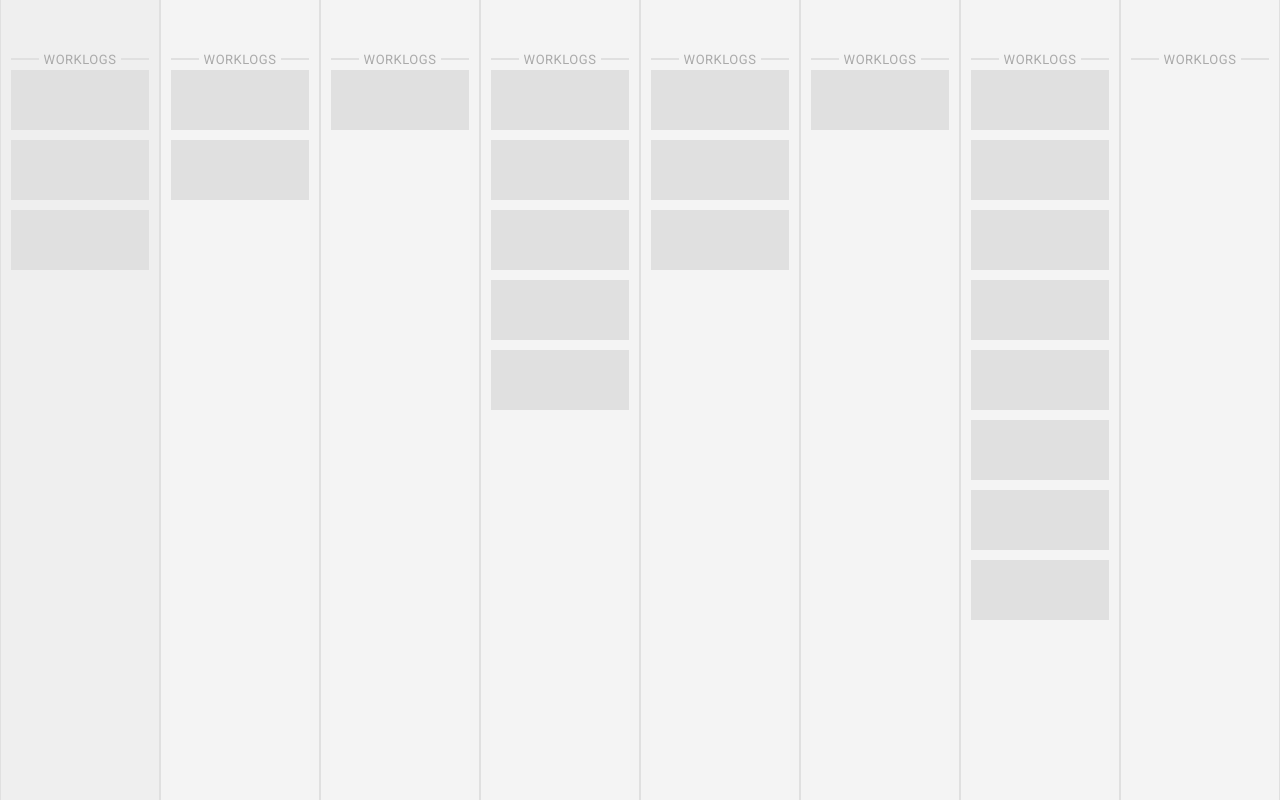
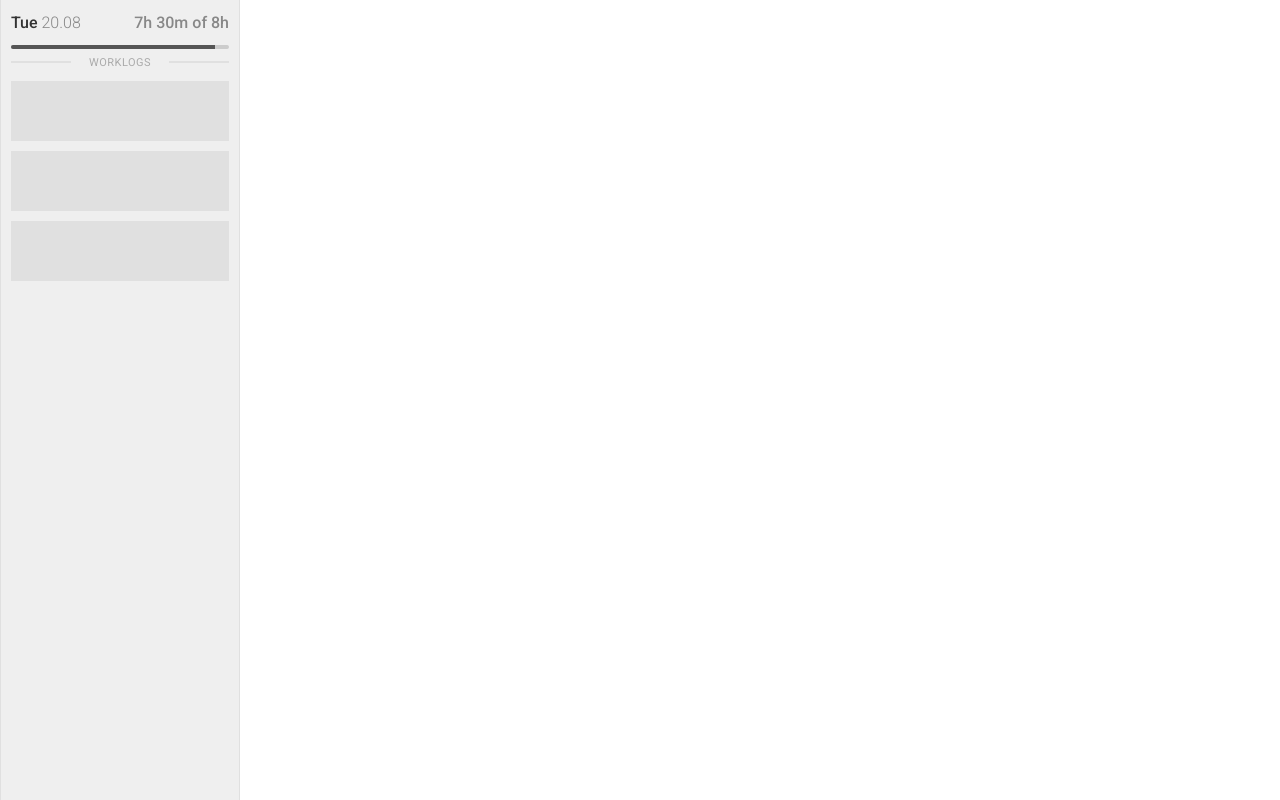
Before and after one commit to zaxanq/jira-like-time-logging, a website: page src/index.html in a window 1280 px wide. Drawn offline with nearby package versions, Linux system fonts and the light colour scheme; files that its build step writes are made by us from their sources.

Commit message:
Single column for now. Developed column head.

```diff
--- a/package.json
+++ b/package.json
@@ -1,6 +1,6 @@
 {
   "name": "jira-like-time-logging",
-  "version": "0.0.3",
+  "version": "0.0.4",
   "description": "",
   "main": "index.js",
   "scripts": {
--- a/src/index.html
+++ b/src/index.html
@@ -9,6 +9,20 @@
 <main class="wrapper">
     <div class="column" id="column-1">
         <div class="column__head">
+            <div class="column__details">
+                <p class="column__date">
+                    <span class="column__date-day">Tue</span>
+                    <span class="column__date-date">20.08</span>
+                </p>
+                <p class="column__hours">
+                    <span class="column__hours-worked">7h 30m</span>
+                    <span>of</span>
+                    <span class="column__hours-total">8h</span>
+                </p>
+            </div>
+            <div class="column__progress">
+                <div class="column__progress--done" id="column-1__progress--done"></div>
+            </div>
             <h2 class="column__title">Worklogs</h2>
         </div>
         <div class="column__body">
@@ -17,75 +31,6 @@
             <div class="card" id="card-3"></div>
         </div>
     </div>
-    <div class="column" id="column-2">
-        <div class="column__head">
-            <h2 class="column__title">Worklogs</h2>
-        </div>
-        <div class="column__body">
-            <div class="card" id="card-4"></div>
-            <div class="card" id="card-5"></div>
-        </div>
-    </div>
-    <div class="column" id="column-3">
-        <div class="column__head">
-            <h2 class="column__title">Worklogs</h2>
-        </div>
-        <div class="column__body">
-            <div class="card" id="card-6"></div>
-        </div>
-    </div>
-    <div class="column" id="column-4">
-        <div class="column__head">
-            <h2 class="column__title">Worklogs</h2>
-        </div>
-        <div class="column__body">
-            <div class="card" id="card-7"></div>
-            <div class="card" id="card-8"></div>
-            <div class="card" id="card-9"></div>
-            <div class="card" id="card-10"></div>
-            <div class="card" id="card-11"></div>
-        </div>
-    </div>
-    <div class="column" id="column-5">
-        <div class="column__head">
-            <h2 class="column__title">Worklogs</h2>
-        </div>
-        <div class="column__body">
-            <div class="card" id="card-12"></div>
-            <div class="card" id="card-13"></div>
-            <div class="card" id="card-14"></div>
-        </div>
-    </div>
-    <div class="column" id="column-6">
-        <div class="column__head">
-            <h2 class="column__title">Worklogs</h2>
-        </div>
-        <div class="column__body">
-            <div class="card" id="card-15"></div>
-        </div>
-    </div>
-    <div class="column" id="column-7">
-        <div class="column__head">
-            <h2 class="column__title">Worklogs</h2>
-        </div>
-        <div class="column__body">
-            <div class="card" id="card-16"></div>
-            <div class="card" id="card-17"></div>
-            <div class="card" id="card-18"></div>
-            <div class="card" id="card-19"></div>
-            <div class="card" id="card-20"></div>
-            <div class="card" id="card-21"></div>
-            <div class="card" id="card-22"></div>
-            <div class="card" id="card-23"></div>
-        </div>
-    </div>
-    <div class="column" id="column-8">
-        <div class="column__head">
-            <h2 class="column__title">Worklogs</h2>
-        </div>
-        <div class="column__body">
-        </div>
-    </div>
 </main>
 </body>
 </html>
--- a/src/styles/scss/_mixins.scss
+++ b/src/styles/scss/_mixins.scss
@@ -12,3 +12,15 @@
     flex-direction: $flex-direction;
   }
 }
+
+@mixin transition($time, $easing: ease-in-out, $delay: 0s, $property: all) {
+  transition-duration: $time;
+  transition-timing-function: $easing;
+  @if $property != all {
+    transition-property: $property;
+    will-change: $property;
+  }
+  @if $delay != 0s {
+    transition-delay: $delay;
+  }
+}
--- a/src/styles/scss/_reset.scss
+++ b/src/styles/scss/_reset.scss
@@ -1,4 +1,4 @@
-body, h1, h2, h3, h4, h5, h6 {
+body, h1, h2, h3, h4, h5, h6, p {
   margin: 0;
   padding: 0;
   font: inherit;
--- a/src/styles/scss/components/_column.scss
+++ b/src/styles/scss/components/_column.scss
@@ -1,26 +1,62 @@
 $column-head-border-width: 0.2rem;
-$column-title-font-size: 1.3rem;
+$column-title-font-size: 1.1rem;
 
 .column {
   @include flex(flex-start, center, column);
+  max-width: 24rem;
   flex: 1;
   height: inherit;
   border-left: 0.1rem solid;
   border-right: 0.1rem solid;
   padding: 0 1rem;
+  @include transition(0.1s, ease-in-out, 0s, background-color);
 }
 
 .column__head {
-  @include size(100%, 6rem);
+  width: 100%;
   @include flex(flex-start, center, column);
   position: relative;
-  margin-bottom: 1rem;
+  margin-bottom: 1.8rem;
   border-bottom: $column-head-border-width solid;
+}
+
+.column__details {
+  @include size(100%);
+  @include flex(space-between, center);
+  margin: 1rem 0;
+}
+
+.column__date {
+  .column__date-day {
+    font-weight: 500;
+  }
+}
+
+.column__hours {
+  font-weight: 500;
+}
+
+.column__progress {
+  $progress-height: 1rem;
+  @include size(100%, $progress-height);
+  margin-bottom: 1.2rem;
+  border-radius: $progress-height / 2;
+  overflow: hidden;
+}
+
+.column__progress--done {
+  height: 100%;
+  @include transition(0.35s, ease-in-out, 0.05s, width);
+}
+
+//temporary
+#column-1__progress--done {
+  width: 93.75%;
 }
 
 .column__title {
   position: absolute;
-  padding: 0 0.5rem;
+  padding: 0 1.8rem;
   bottom: -(($column-title-font-size + $column-head-border-width) / 2);
   font-size: $column-title-font-size;
   text-transform: uppercase;
--- a/src/styles/scss/themes/_column.theme.scss
+++ b/src/styles/scss/themes/_column.theme.scss
@@ -12,6 +12,22 @@
     }
   }
 
+  .column__details {
+    color: map-get($palette, 800);
+  }
+
+  .column__date-day {
+    color: map-get($palette, 1300);
+  }
+
+  .column__progress {
+    background-color: map-get($palette, 400);
+  }
+
+  .column__progress--done {
+    background-color: map-get($palette, 1100);
+  }
+
   .column__title {
     background-color: $column-bg;
     color: map-get($palette, 600);
```
